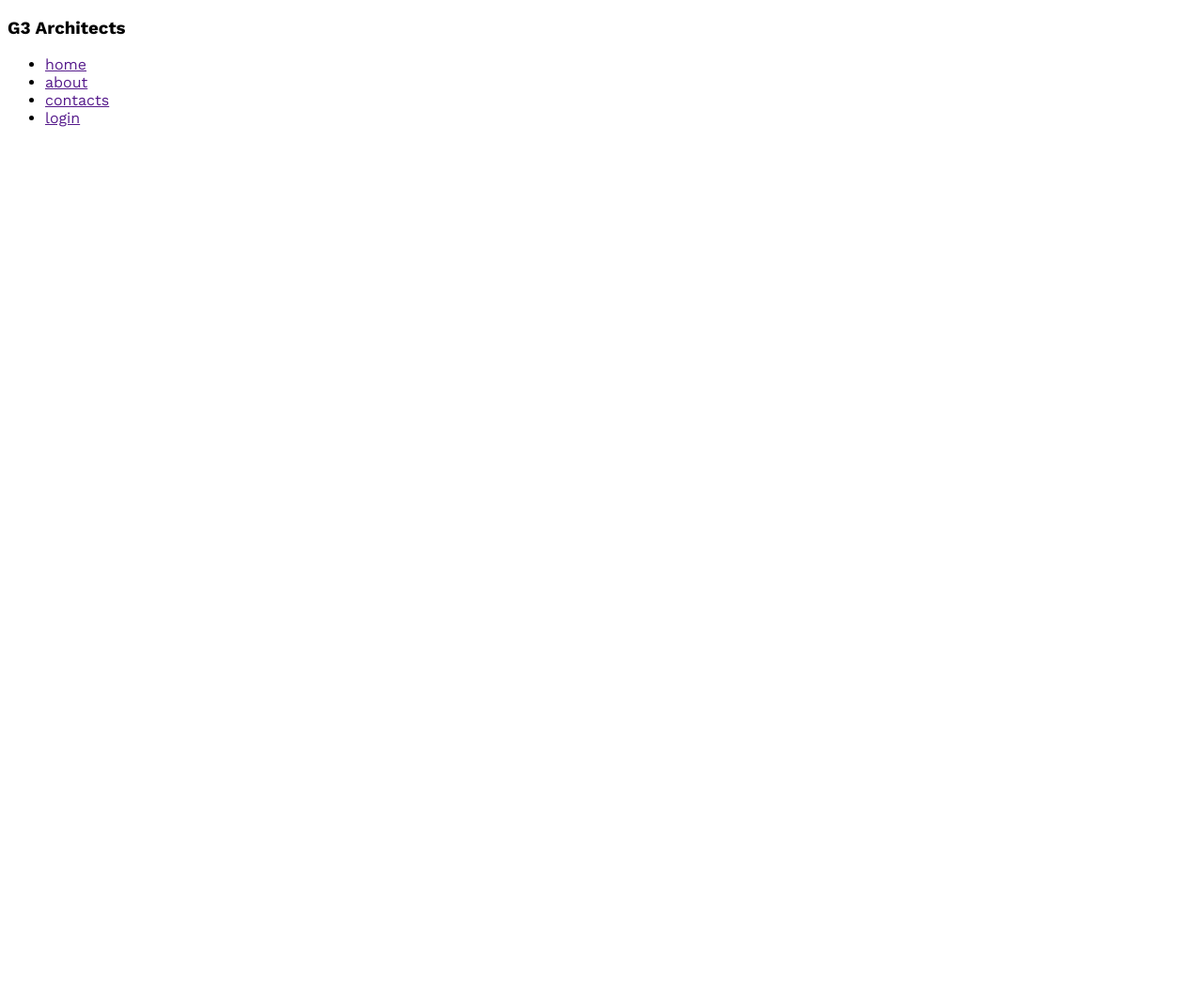
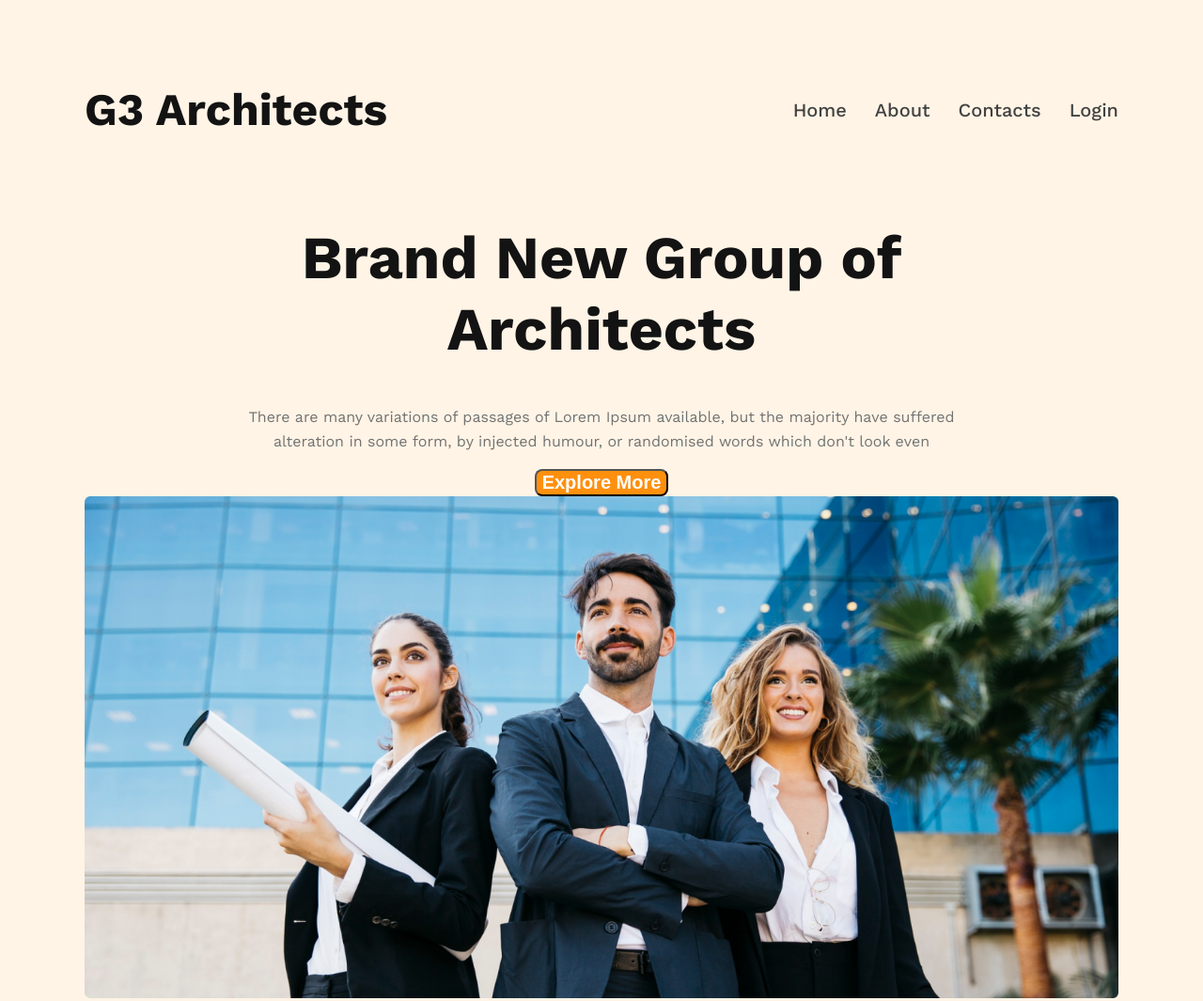
Before and after one commit to fatema74/projects-file, a plain HTML site: page projects-file/index.html in a window 1280 px wide. Shown: the whole page at 94% size. Before the commit the page ends 800 px from the top, so only its background shows below. Drawn offline with nearby package versions, Linux system fonts and the light colour scheme.

Commit message:
header area file

```diff
--- a/projects-file/css/style.css
+++ b/projects-file/css/style.css
@@ -1,7 +1,73 @@
 /* word sans font form google font*/
   @import url('https://fonts.googleapis.com/css2?family=Fira+Sans:ital,wght@0,100;0,700;1,400;1,500&family=Roboto:ital,wght@0,400;0,500;0,700;0,900;1,400;1,500;1,700;1,900&family=Work+Sans:ital,wght@0,400;0,500;0,600;0,700;0,800;0,900;1,400;1,500;1,600;1,700;1,800;1,900&display=swap');
   body{
+    margin: 0;
+    padding: 0;
+    box-sizing: border-box;
     font-family: 'Fira Sans', sans-serif;
     font-family: 'Roboto', sans-serif;
     font-family: 'Work Sans', sans-serif;
   }
+
+  .container{
+    width: 1100px;
+    margin: 0 auto;
+  }
+  img{
+    max-width: 100%;
+    vertical-align: middle;
+  }
+/* header area css */
+.header-area{
+  background-color: rgba(255, 144, 14, 0.10);
+  padding: 40px 0;
+}
+.nav{
+  display: flex;
+  justify-content: space-between;
+  align-items: center;
+}
+.nav h3{
+color:  #131313;
+text-align: center;
+font-size: 3rem;
+font-weight: 700;
+}
+.nav ul{
+  display: flex;
+  list-style: none;
+}
+.nav li a{
+  text-decoration: none;
+  color: #424242;
+  font-family: Work Sans;
+  font-size: 20px;
+  font-weight: 500;
+  margin-left: 30px;
+  text-transform: capitalize;
+}
+/* banner area css */
+.banner-contant{
+  max-width: 800px;
+  text-align: center;
+  margin: 0 auto;
+}
+.banner-title{
+color:  #131313;
+font-size: 4rem;
+font-weight: 700;
+}
+.banner-des{
+color: #727272;
+font-size: 16px;
+font-weight: 400;
+line-height: 26px;
+}
+.btn{
+color: #FFF;
+text-align: center;
+font-size: 20px;
+font-weight: 600;
+border-radius: 8px;
+background: #FF900E;
+}
--- a/projects-file/index.html
+++ b/projects-file/index.html
@@ -8,8 +8,8 @@
   <link rel="stylesheet" href="css/responsive.css">
 </head>
 <body>
-  <header>
-    <nav>
+  <header class="header-area">
+    <nav class="nav container">
       <h3>G3 Architects</h3>
       <ul>
         <li><a href="">home</a></li>
@@ -18,6 +18,16 @@
         <li><a href="">login</a></li>
       </ul>
     </nav>
+    <div class="banner container">
+      <div class="banner-contant">
+        <h1 class="banner-title">Brand New Group of Architects</h1>
+        <p class="banner-des">There are many variations of passages of Lorem Ipsum available, but the majority have suffered
+          alteration in some form,
+          by injected humour, or randomised words which don't look even</p>
+        <button class="btn">Explore More</button>
+      </div>
+      <img src="img/banner.png" alt="">
+    </div>
   </header>
   <main>
 
```
